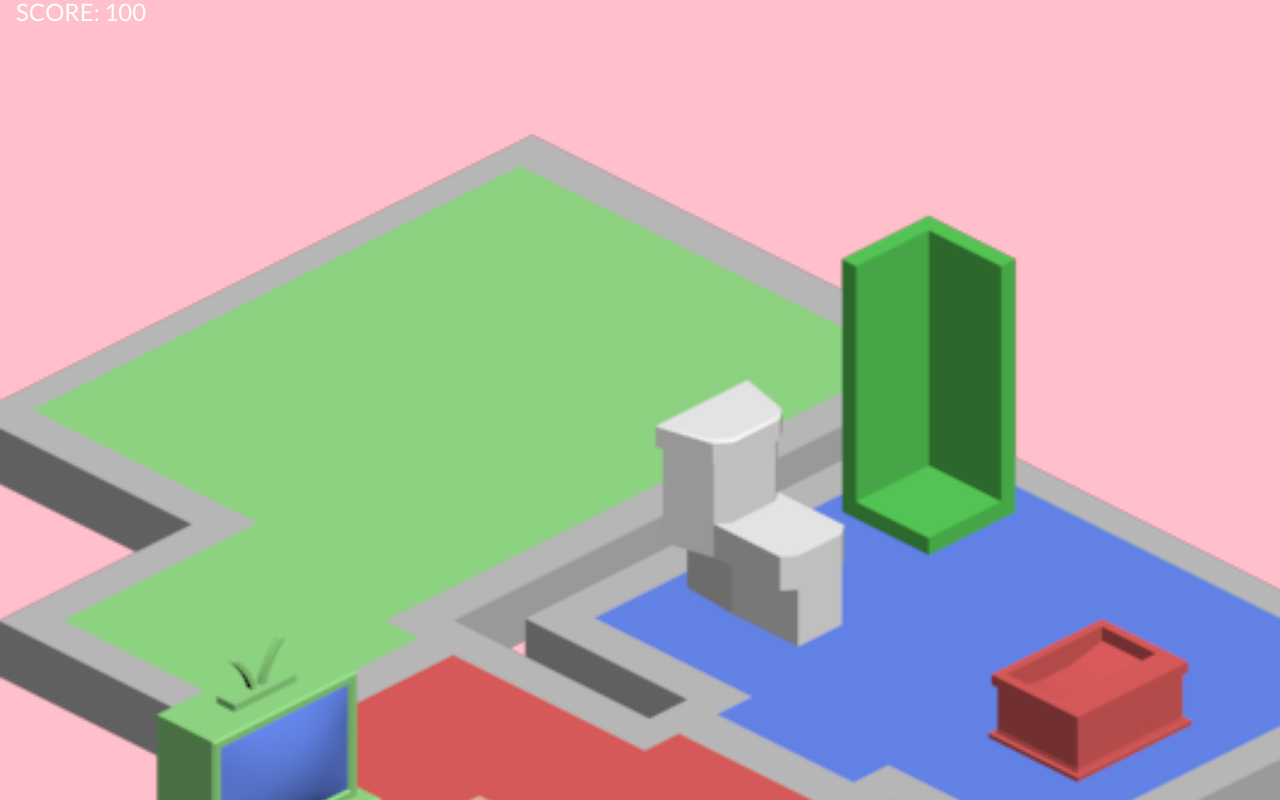
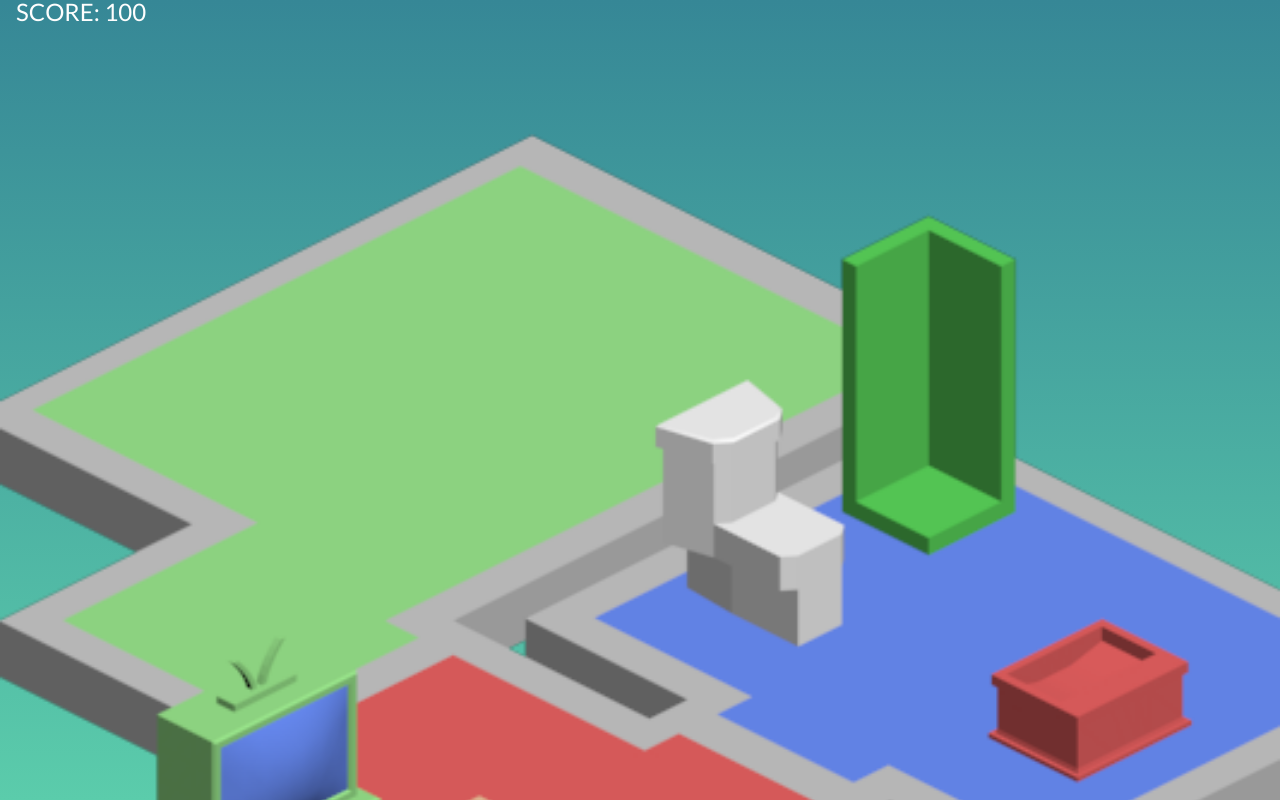
Before and after one commit to maladr0it/metal-baby, a React (Create React App) app: page / in a window 1280 px wide. Shown: the top 800 px of the page. Built offline with nearby package versions, Linux system fonts and the light colour scheme.

Commit message:
add Kat's styles

```diff
--- a/src/App.jsx
+++ b/src/App.jsx
@@ -1,13 +1,17 @@
 import React from "react";
+import { ThemeProvider } from 'styled-components';
 
 import { GameStateProvider } from "./components/GameStateContext";
+import theme from './theme';
 import Game from "./components/Game";
 
 const App = () => {
   return (
+    <ThemeProvider theme={theme}>
     <GameStateProvider>
       <Game />
     </GameStateProvider>
+    </ThemeProvider>
   );
 };
 
--- a/src/components/Game.jsx
+++ b/src/components/Game.jsx
@@ -7,9 +7,10 @@ import Hud from "./Hud";
 
 const Container = styled.div`
   height: 100%;
-  background-color: pink;
   display: flex;
   flex-direction: column;
+  background-image: ${({ theme }) =>
+    `linear-gradient(${theme.tertiary}, ${theme.primary})`};
 `;
 
 const Game = () => {
--- a/src/components/TaskTrack/TaskTrack.jsx
+++ b/src/components/TaskTrack/TaskTrack.jsx
@@ -9,7 +9,6 @@ const ticksBefore = 2;
 
 const Container = styled.div`
   flex: 1;
-  /* background-color: #6ed3ff; */
   padding: 0.5rem;
 `;
 
```
